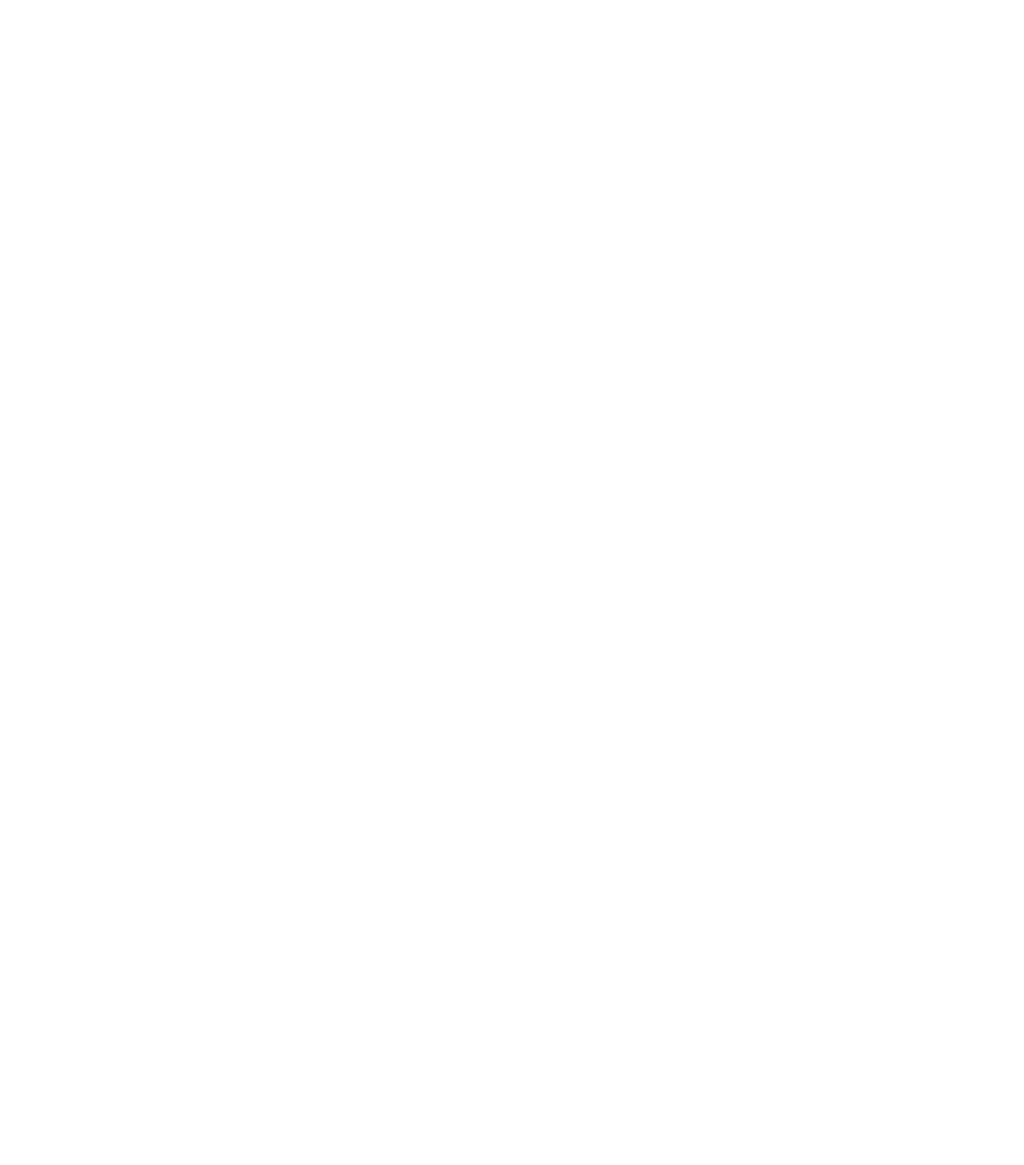
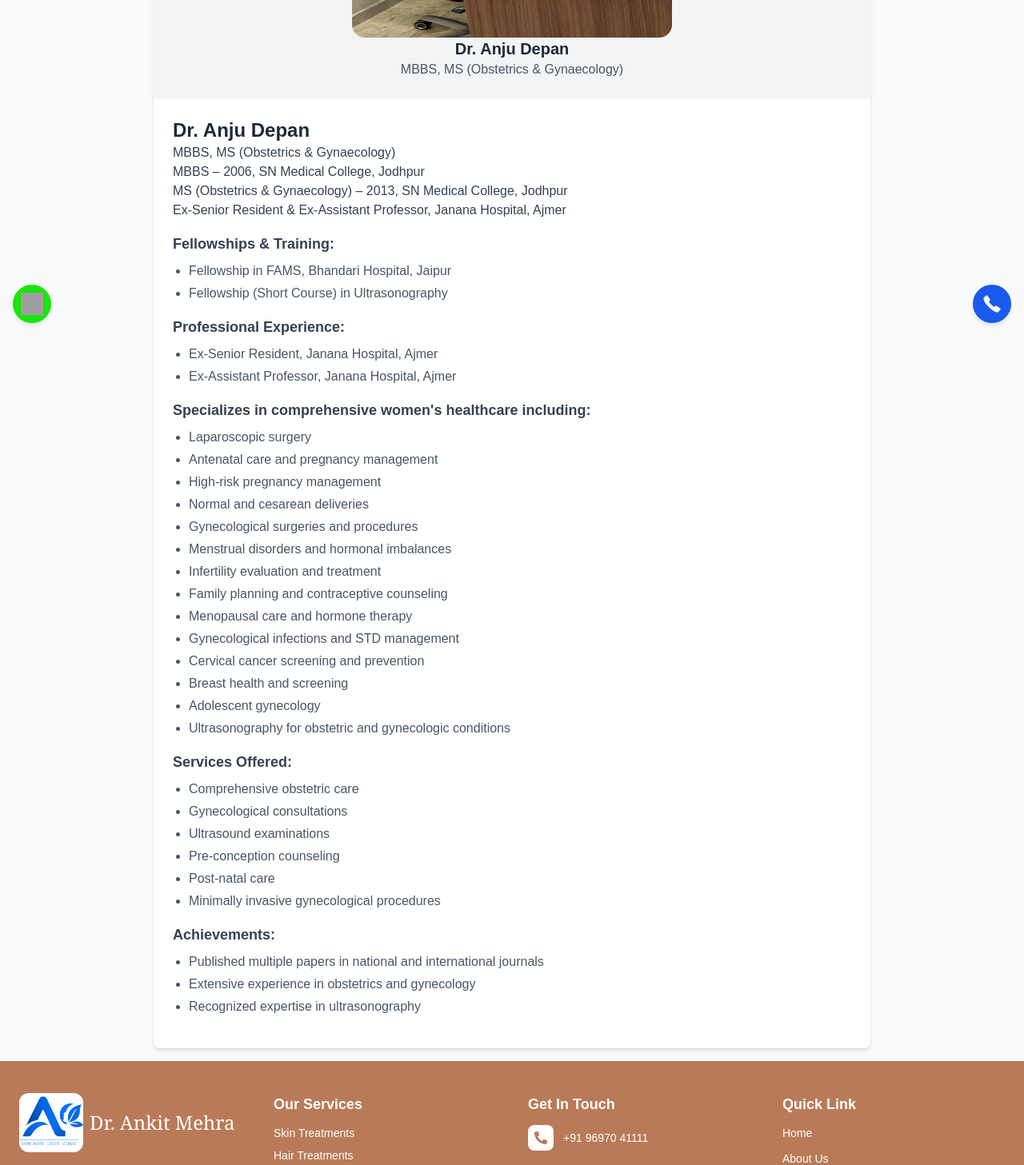
Before and after one commit to jeet-code27/dr-ankit-mehra, a Next.js app: page /dr-anju-depan in a window 1280 px wide. Before the commit this address had no page. Shown: the part 380-1837 px from the top of the page at 80% size. Before the commit the page ends 800 px from the top, so only its background shows below. Built offline with nearby package versions, Linux system fonts and the light colour scheme; grey boxes are pictures that could not be loaded.

Commit message:
first commit

```diff
--- /dev/null
+++ b/src/app/dr-anju-depan/page.js
@@ -0,0 +1,160 @@
+import Image from 'next/image';
+import React from 'react';
+export const metadata = {
+  title: "Meet Dr. Anju Depan - Best Gynecologist and Obstetrician in Ajmer",
+  description:
+    "Learn about Dr. Anju Depan's expertise in Obstetrics & Gynaecology. Dedicated to providing comprehensive women's healthcare with years of experience.",
+  keywords: [
+    "Dr. Anju Depan gynecologist",
+    "Dr. Anju Depan obstetrician",
+    "best gynecologist Ajmer",
+    "best obstetrician Ajmer",
+    "women's health specialist Ajmer",
+    "gynecology expert Ajmer",
+    "maternity care Ajmer",
+    "pregnancy specialist Ajmer",
+    "women's healthcare Ajmer",
+    "obstetrics specialist Ajmer"
+  ],
+  openGraph: {
+    title: "Meet Dr. Anju Depan - Best Gynecologist and Obstetrician in Ajmer",
+    description:
+      "Learn about Dr. Anju Depan's expertise in Obstetrics & Gynaecology. Dedicated to providing comprehensive women's healthcare with years of experience.",
+    images: [
+      {
+        url: "/images/home/anju-depan.jpeg", // Replace with actual image path
+        width: 1200,
+        height: 630,
+        alt: "Dr. Anju Depan Gynecologist and Obstetrician in Ajmer",
+      },
+    ],
+    type: "article",
+    url: "https://drankitmehra.com/dr-anju-depan/",
+    siteName: "Dr. Ankit Mehra | Dermatologist in Ajmer",
+  },
+  alternates: {
+    canonical: "https://drankitmehra.com/dr-anju-depan/",
+  },
+  twitter: {
+    card: "summary_large_image",
+    title: "Meet Dr. Anju Depan - Best Gynecologist and Obstetrician in Ajmer",
+    description:
+      "Learn about Dr. Anju Depan's expertise in Obstetrics & Gynaecology. Dedicated to providing comprehensive women's healthcare with years of experience.",
+    images: ["/images/home/anju-depan.jpeg"], // Replace with actual path
+  },
+  robots: {
+    index: true,
+    follow: true,
+    googleBot: {
+      index: true,
+      follow: true,
+      "max-image-preview": "large",
+      "max-snippet": "-1",
+      "max-video-preview": "-1",
+    },
+  },
+  other: {
+    "application-name": "Dr. Ankit Mehra - Skin & Hair Specialist",
+    author: "Dr. Anju Depan",
+    publisher: "Dr. Ankit Mehra Clinic",
+    "publisher-url": "https://drankitmehra.com",
+    generator: "WordPress",
+    "theme-color": "#ffffff",
+  },
+};
+
+const DoctorProfile = () => {
+  return (
+    <div className="min-h-screen bg-gray-50 flex items-center justify-center p-4">
+      <div className="max-w-4xl w-full bg-white rounded-lg shadow-md overflow-hidden">
+        {/* Doctor image section at the top */}
+        <div className="bg-gray-100 p-6 flex flex-col items-center justify-center">
+
+             <Image
+                      src="/images/home/anju-depan.jpg" // Replace with actual image path
+                      alt=""
+                      width={650}
+                      height={650}
+                      priority
+                      className="w-full max-w-[400px] rounded-2xl h-auto max-h-[300px]"
+                    />
+
+          <div className="text-center">
+            <h2 className="text-xl font-bold text-gray-800">Dr. Anju Depan</h2>
+            <p className="text-gray-600">MBBS, MS (Obstetrics & Gynaecology)</p>
+          </div>
+        </div>
+
+        {/* Information section below the image */}
+        <div className="p-6">
+          <div className="mb-4">
+            <h1 className="text-2xl font-bold text-gray-800">Dr. Anju Depan</h1>
+            <p className="text-gray-700">MBBS, MS (Obstetrics & Gynaecology)</p>
+            <p className="text-gray-700">MBBS – 2006, SN Medical College, Jodhpur</p>
+            <p className="text-gray-700">MS (Obstetrics & Gynaecology) – 2013, SN Medical College, Jodhpur</p>
+            <p className="text-gray-700">Ex-Senior Resident & Ex-Assistant Professor, Janana Hospital, Ajmer</p>
+          </div>
+
+          <div className="mb-4">
+            <h2 className="text-lg font-semibold text-gray-700 mb-2">Fellowships & Training:</h2>
+            <ul className="list-disc pl-5 space-y-1 text-gray-600">
+              <li>Fellowship in FAMS, Bhandari Hospital, Jaipur</li>
+              <li>Fellowship (Short Course) in Ultrasonography</li>
+            </ul>
+          </div>
+
+          <div className="mb-4">
+            <h2 className="text-lg font-semibold text-gray-700 mb-2">Professional Experience:</h2>
+            <ul className="list-disc pl-5 space-y-1 text-gray-600">
+              <li>Ex-Senior Resident, Janana Hospital, Ajmer</li>
+              <li>Ex-Assistant Professor, Janana Hospital, Ajmer</li>
+            </ul>
+          </div>
+
+          <div className="mb-4">
+            <h2 className="text-lg font-semibold text-gray-700 mb-2">Specializes in comprehensive women's healthcare including:</h2>
+            <ul className="list-disc pl-5 space-y-1 text-gray-600">
+            <li>Laparoscopic surgery</li>
+              <li>Antenatal care and pregnancy management</li>
+              <li>High-risk pregnancy management</li>
+              <li>Normal and cesarean deliveries</li>
+              <li>Gynecological surgeries and procedures</li>
+              <li>Menstrual disorders and hormonal imbalances</li>
+              <li>Infertility evaluation and treatment</li>
+              <li>Family planning and contraceptive counseling</li>
+              <li>Menopausal care and hormone therapy</li>
+              <li>Gynecological infections and STD management</li>
+              <li>Cervical cancer screening and prevention</li>
+              <li>Breast health and screening</li>
+              <li>Adolescent gynecology</li>
+              <li>Ultrasonography for obstetric and gynecologic conditions</li>
+            </ul>
+          </div>
+
+          <div className="mb-4">
+            <h2 className="text-lg font-semibold text-gray-700 mb-2">Services Offered:</h2>
+            <ul className="list-disc pl-5 space-y-1 text-gray-600">
+              <li>Comprehensive obstetric care</li>
+              <li>Gynecological consultations</li>
+              <li>Ultrasound examinations</li>
+              <li>Pre-conception counseling</li>
+              <li>Post-natal care</li>
+              <li>Minimally invasive gynecological procedures</li>
+            </ul>
+          </div>
+
+          <div className="mb-4">
+            <h2 className="text-lg font-semibold text-gray-700 mb-2">Achievements:</h2>
+            <ul className="list-disc pl-5 space-y-1 text-gray-600">
+              <li>Published multiple papers in national and international journals</li>
+              <li>Extensive experience in obstetrics and gynecology</li>
+              <li>Recognized expertise in ultrasonography</li>
+            </ul>
+          </div>
+        </div>
+      </div>
+    </div>
+  );
+};
+
+export default DoctorProfile;
--- a/src/components/DermatologyBenefits.jsx
+++ b/src/components/DermatologyBenefits.jsx
@@ -7,7 +7,7 @@
         <div className='flex justify-center  bg-[#FEF7F8]' >
             <div className='max-w-7xl rounded-[40]' style={{ backgroundColor: '#bf7f62', color: 'white', padding: '40px 20px', fontFamily: "'Georgia', serif" }}>
             <div style={{ textAlign: 'center', maxWidth: '800px', margin: '0 auto 40px' }}>
-                <p style={{ fontWeight: 'bold', fontSize: '18px', margin: '0 0 10px' }}>• Our Benefits</p>
+
                 <h2 style={{ fontSize: '3rem', margin: '0 0 20px' }}>
                     Exceptional dermatology, every step of the way
                 </h2>
--- a/src/components/ExpertCards.jsx
+++ b/src/components/ExpertCards.jsx
@@ -18,16 +18,19 @@
             ],
             url: '/apurva-mehra',
         },
-        {
-            title: 'Dr. Ashok Meherda',
-            img: '/images/home/ashok-meherda.jpeg',
+         {
+            title: 'Dr. Anju Depan',
+            img: '/images/home/anju-depan.jpg',
             text: [
-                { label: "Qualifications:", value: "MD, Skin & VD" },
-                { label: "Experience:", value: "Senior Professor & Head" },
-                { label: "Position:", value: "Department of Skin, JLN Medical College, Ajmer" }
+                { label: "Qualifications:", value: "MBBS, MS (Obstetrics & Gynaecology)" },
+                { label: "Education:", value: "MBBS – 2006, MS – 2013, SN Medical College" },
+                { label: "Speciality :", value: "Laparoscopic surgery" },
+                { label: "Experience:", value: "Ex-Senior Resident & Ex-Assistant Professor" },
+                { label: "Position:", value: "Janana Hospital, Ajmer" }
             ],
-            url: '/dr-ashok-meherda',
+            url: '/dr-anju-depan',
         },
+
         {
             title: 'Dr. Kanti Meherda',
             img: '/images/home/kanti-meherda.jpeg',
@@ -37,6 +40,16 @@
                 { label: "Position:", value: "Janana Hospital, Ajmer" }
             ],
             url: '/dr-kanti-meherda',
+        },
+         {
+            title: 'Dr. Ashok Meherda',
+            img: '/images/home/ashok-meherda.jpeg',
+            text: [
+                { label: "Qualifications:", value: "MD, Skin & VD" },
+                { label: "Experience:", value: "Senior Professor & Head" },
+                { label: "Position:", value: "Department of Skin, JLN Medical College, Ajmer" }
+            ],
+            url: '/dr-ashok-meherda',
         },
     ];
 
@@ -60,11 +73,11 @@
                 className="pb-25 flex justify-center items-center font-mono"
                 style={{ fontFamily: "'Georgia', serif" }}
             >
-                <div className="container w-[90%] flex flex-wrap align-center justify-between gap-5">
+                <div className="container w-[95%] max-w-[1600px] flex flex-wrap align-center justify-center gap-5 xl:justify-between">
                     {cards.map((card, index) => (
                         <div
                             key={index}
-                            className="relative w-[400px] h-[400px] overflow-hidden rounded-lg cursor-pointer group"
+                            className="relative w-[350px] xl:w-[23%] xl:min-w-[320px] h-[400px] overflow-hidden rounded-lg cursor-pointer group"
                             onClick={() => setActiveCard(index)}
                         >
                             {/* Face 1 */}
@@ -105,21 +118,21 @@
 
                                 {/* Content */}
                                 <div className="flex-1 flex flex-col justify-center items-start w-full text-left space-y-3">
-                                    <h3 className="text-center w-full text-2xl pb-2 bg-gray-200 rounded-2xl">
+                                    <h3 className="text-center w-full text-xl pb-2 bg-gray-200 rounded-2xl">
                                         {card.title}
                                     </h3>
                                     {card.text.map((item, idx) => (
-                                        <div key={idx} className="flex text-white">
-                                            <span className="font-semibold w-28">{item.label}</span>
-                                            <span className="pl-4">{item.value}</span>
+                                        <div key={idx} className="flex text-white text-sm">
+                                            <span className="font-semibold w-24 flex-shrink-0 mr-2">{item.label}</span>
+                                            <span className="pl-3 flex-1">{item.value}</span>
                                         </div>
                                     ))}
                                 </div>
 
                                 {/* Button */}
                                 <Link
-                                    href={card.url}   // ✅ fixed here
-                                    className="mt-6 inline-block border border-gray-800 px-5 py-2 rounded-lg font-semibold text-gray-800 hover:bg-[#5A4232] hover:text-white transition-colors duration-300"
+                                    href={card.url}
+                                    className="mt-4 inline-block border border-gray-800 px-4 py-2 rounded-lg font-semibold text-gray-800 hover:bg-[#5A4232] hover:text-white transition-colors duration-300 text-sm"
                                 >
                                     Read More
                                 </Link>
@@ -132,4 +145,4 @@
     );
 };
 
-export default CardGrid;
+export default CardGrid;import Image from 'next/image';
--- a/src/components/HeroSection.jsx
+++ b/src/components/HeroSection.jsx
@@ -165,7 +165,7 @@
 
                     {/* Slide content */}
                     <div className="absolute inset-0 flex flex-col justify-center items-center text-white p-6 z-20 text-center">
-                      <h1 className="text-4xl md:text-5xl font-bold mb-4 animate-fadeIn">{slide.title}</h1>
+                      <h2 className="text-4xl md:text-5xl font-bold mb-4 animate-fadeIn">{slide.title}</h2>
                       <p className="text-xl md:text-2xl max-w-2xl animate-fadeIn">{slide.description}</p>
                     </div>
                   </div>
--- a/src/components/SpecializedServices.jsx
+++ b/src/components/SpecializedServices.jsx
@@ -104,7 +104,7 @@
                   alt={item.title}
                   fill
                   sizes="100vw"
-                  onLoadingComplete={() => handleImageLoad(index)} // ✅ correct way in next/image
+                  onLoad={() => handleImageLoad(index)} // ✅ correct way in next/image
                   className={`object-cover transition-opacity duration-300 ${loadedImages[index] ? "opacity-100" : "opacity-0"
                     }`}
                 />
@@ -154,7 +154,7 @@
                   alt={item.title}
                   fill
                   sizes="100vw"
-                  onLoadingComplete={() => handleImageLoad(index)} // ✅ correct way in next/image
+                  onLoad={() => handleImageLoad(index)} // ✅ correct way in next/image
                   className={`object-cover transition-opacity duration-300 ${loadedImages[index] ? "opacity-100" : "opacity-0"
                     }`}
                 />
```
Also changed, not shown: src/components/AboutUsSection.jsx (+3 -6 lines), public/images/home/anju-depan.jpg (added).
